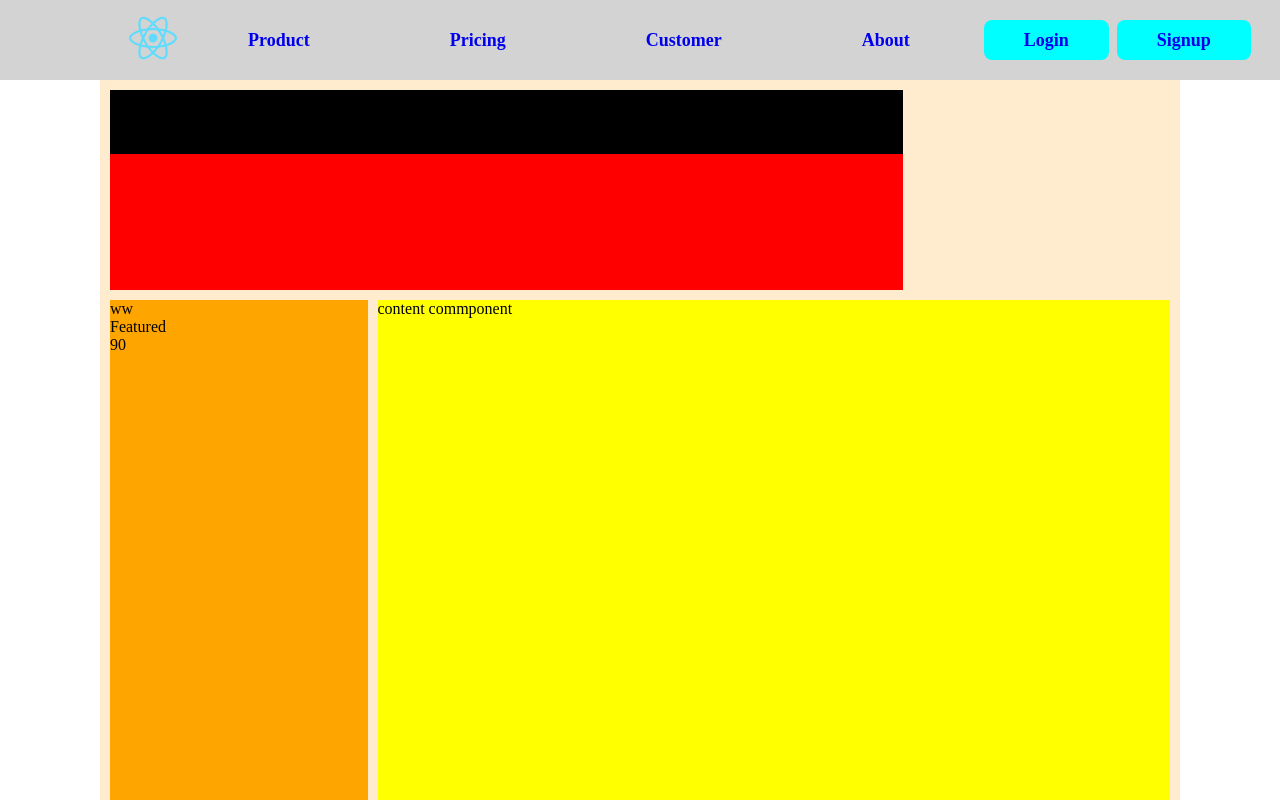
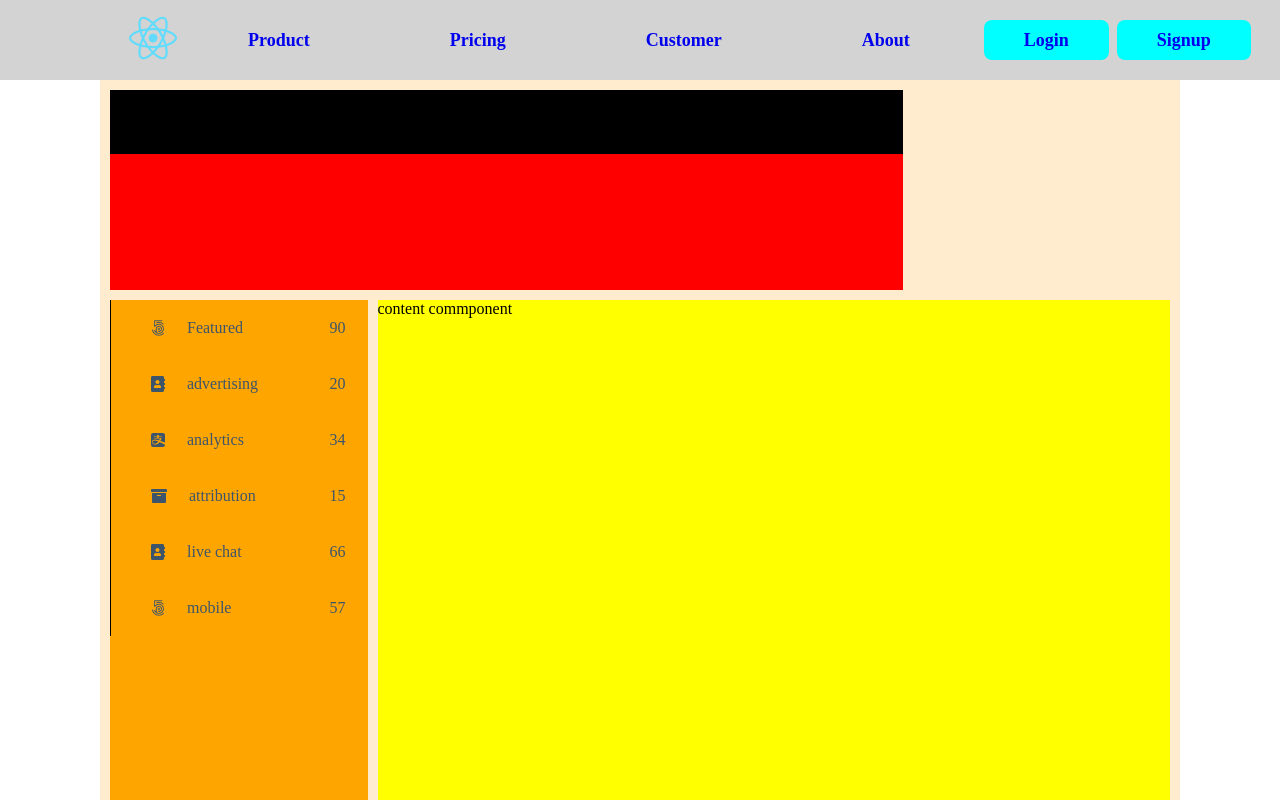
Before and after one commit to jughead79/jugspeed, a React (Create React App) app in the folder client/: page / in a window 1280 px wide. Shown: the top 800 px of the page. Built offline with nearby package versions, Linux system fonts and the light colour scheme.

Commit message:
sidebar changes

```diff
--- a/client/src/components/home/sidebar/SidebarItem.js
+++ b/client/src/components/home/sidebar/SidebarItem.js
@@ -3,8 +3,10 @@ import React from "react";
 const SidebarItem = ({ title, icon, count }) => {
   return (
     <div className="sidebar-item">
-      <span className={icon}>ww</span>
-      <p>{title}</p>
+      <div className='title-holder'>
+        <span className={`${icon} sidebar-item`}></span>
+        <span>{title}</span>
+      </div>
       <span>{count}</span>
     </div>
   );
--- a/client/src/components/home/sidebar/index.js
+++ b/client/src/components/home/sidebar/index.js
@@ -1,10 +1,16 @@
-import React from 'react'
-import SidebarItem from './SidebarItem'
+import React from "react";
+import SidebarItem from "./SidebarItem";
+import "./style.css";
 const Sidebar = () => {
-    return(
-        <div className='sidebar'>
-            <SidebarItem title='Featured' icon='' count='90' />
-        </div>
-    )
-}
-export default Sidebar
+  return (
+    <div className="sidebar">
+      <SidebarItem title="Featured" icon="fab fa-500px" count="90" />
+      <SidebarItem title="advertising" icon="fas fa-address-book" count="20" />
+      <SidebarItem title="analytics" icon="fab fa-alipay" count="34" />
+      <SidebarItem title="attribution" icon="fas fa-archive" count="15" />
+      <SidebarItem title="live chat" icon="fas fa-address-book" count="66" />
+      <SidebarItem title="mobile" icon="fab fa-500px" count="57" />
+    </div>
+  );
+};
+export default Sidebar;
--- a/client/src/components/home/sidebar/style.css
+++ b/client/src/components/home/sidebar/style.css
@@ -1,7 +1,23 @@
 .sidebar {
   display: flex;
   flex-direction: column;
+  border-left-color: lightgray;
+  border-left-width: 1px;
+  border-left: 1px solid;
 }
 .sidebar-item {
   display: flex;
+  justify-content: space-between;
+  padding: 10px 20px;
+  align-items: center;
 }
+.sidebar-item > * {
+  color: rgb(61, 85, 107);
+}
+.sidebar-item {
+  margin-right: 2px;
+}
+.title-holder {
+  display: flex;
+  align-items: center;
+}
```
